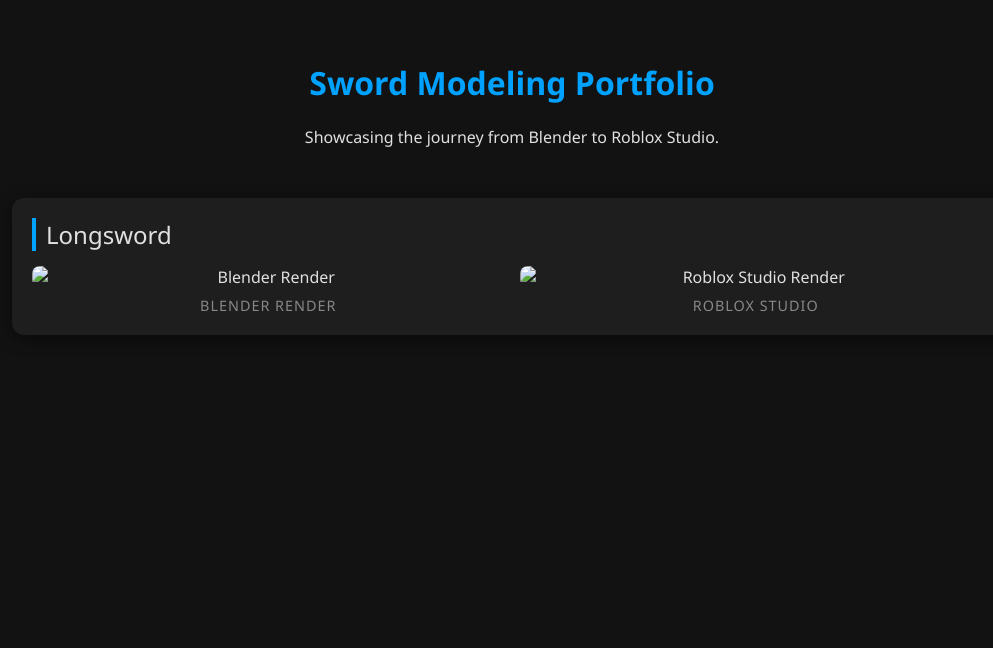
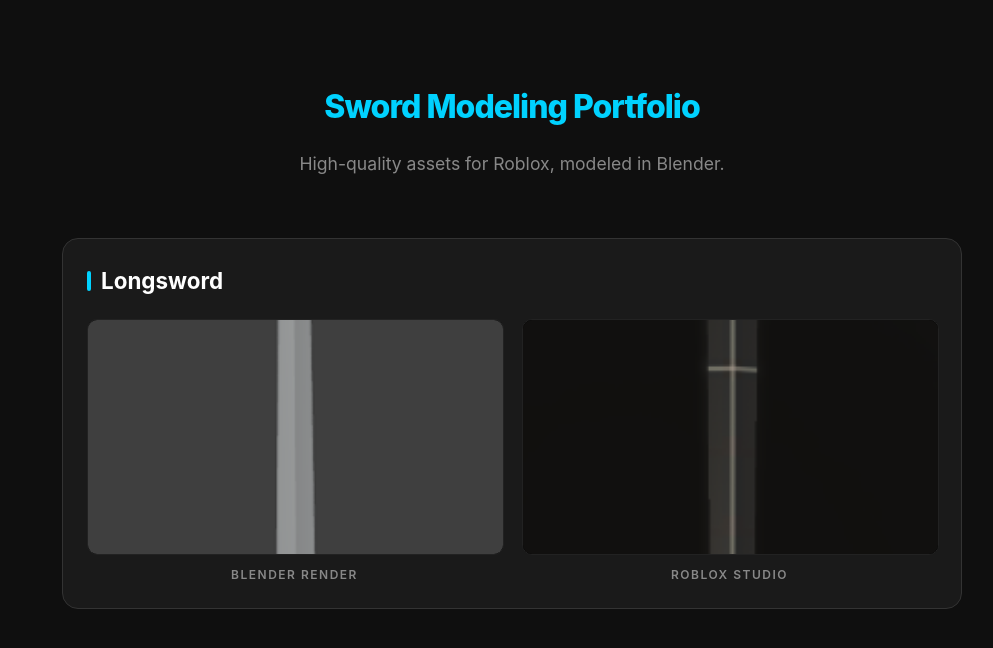
Before and after one commit to Tudofudoludocrudo/Portf, a plain HTML site: page index.html in a window 1280 px wide. Shown: the whole page, without its empty margins (128-1121 px from the left). Drawn offline with Linux system fonts and the light colour scheme.

Commit message:
Update index.html

```diff
--- a/index.html
+++ b/index.html
@@ -6,67 +6,92 @@
     <title>Roblox Sword Portfolio</title>
     <style>
         :root {
-            --bg: #121212;
-            --card-bg: #1e1e1e;
-            --text: #e0e0e0;
-            --accent: #00a2ff;
+            --bg: #0f0f0f;
+            --card-bg: #1a1a1a;
+            --text: #ffffff;
+            --accent: #00d2ff;
+            --secondary: #888;
         }
         body {
-            font-family: 'Segoe UI', sans-serif;
+            font-family: 'Inter', -apple-system, BlinkMacSystemFont, sans-serif;
             background-color: var(--bg);
             color: var(--text);
             margin: 0;
-            padding: 40px 20px;
+            padding: 60px 20px;
+            line-height: 1.6;
         }
         .container {
-            max-width: 1000px;
+            max-width: 900px;
             margin: auto;
         }
         header {
             text-align: center;
-            margin-bottom: 50px;
+            margin-bottom: 60px;
         }
-        h1 { color: var(--accent); }
+        h1 {
+            font-weight: 800;
+            letter-spacing: -1px;
+            color: var(--accent);
+            margin-bottom: 10px;
+        }
+        p.subtitle { color: var(--secondary); font-size: 1.1rem; }
 
         .portfolio-grid {
             display: flex;
             flex-direction: column;
-            gap: 40px;
+            gap: 50px;
         }
         .sword-card {
             background: var(--card-bg);
-            border-radius: 12px;
-            padding: 20px;
-            box-shadow: 0 4px 15px rgba(0,0,0,0.5);
+            border: 1px solid #333;
+            border-radius: 16px;
+            padding: 24px;
+            transition: transform 0.2s ease;
+        }
+        .sword-card:hover {
+            transform: translateY(-5px);
+            border-color: var(--accent);
         }
         .sword-title {
-            font-size: 1.5rem;
-            margin-bottom: 15px;
-            border-left: 4px solid var(--accent);
-            padding-left: 10px;
+            font-size: 1.4rem;
+            font-weight: 700;
+            margin-bottom: 20px;
+            display: flex;
+            align-items: center;
+            gap: 10px;
+        }
+        .sword-title::before {
+            content: "";
+            width: 4px;
+            height: 20px;
+            background: var(--accent);
+            border-radius: 2px;
         }
         .image-comparison {
             display: grid;
             grid-template-columns: 1fr 1fr;
-            gap: 15px;
+            gap: 20px;
         }
-        @media (max-width: 600px) {
+        @media (max-width: 650px) {
             .image-comparison { grid-template-columns: 1fr; }
-        }
-        .img-container {
-            text-align: center;
         }
         img {
             width: 100%;
-            border-radius: 8px;
+            aspect-ratio: 16/9;
+            object-fit: cover;
+            border-radius: 10px;
+            background: #000;
             display: block;
-            margin-bottom: 8px;
+            margin-bottom: 10px;
+            border: 1px solid #222;
         }
         .label {
-            font-size: 0.9rem;
-            color: #888;
+            font-size: 0.75rem;
+            font-weight: 600;
+            color: var(--secondary);
             text-transform: uppercase;
-            letter-spacing: 1px;
+            letter-spacing: 1.5px;
+            text-align: center;
         }
     </style>
 </head>
@@ -75,7 +100,7 @@
 <div class="container">
     <header>
         <h1>Sword Modeling Portfolio</h1>
-        <p>Showcasing the journey from Blender to Roblox Studio.</p>
+        <p class="subtitle">High-quality assets for Roblox, modeled in Blender.</p>
     </header>
 
     <div class="portfolio-grid">
@@ -83,11 +108,11 @@
             <div class="sword-title">Longsword</div>
             <div class="image-comparison">
                 <div class="img-container">
-                    <img src="blenderlongsword2.png" alt="Blender Render">
+                    <img src="assets/blenderlongsword2.png" alt="Blender View">
                     <div class="label">Blender Render</div>
                 </div>
                 <div class="img-container">
-                    <img src="rblxlongsword1.png" alt="Roblox Studio Render">
+                    <img src="assets/rblxlongsword1.png" alt="Roblox Studio View">
                     <div class="label">Roblox Studio</div>
                 </div>
             </div>
```
